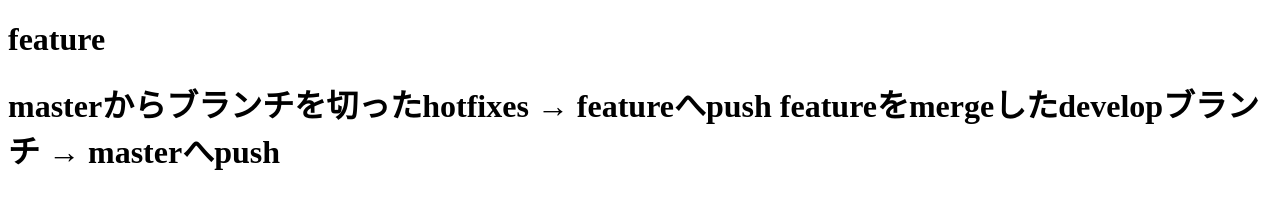
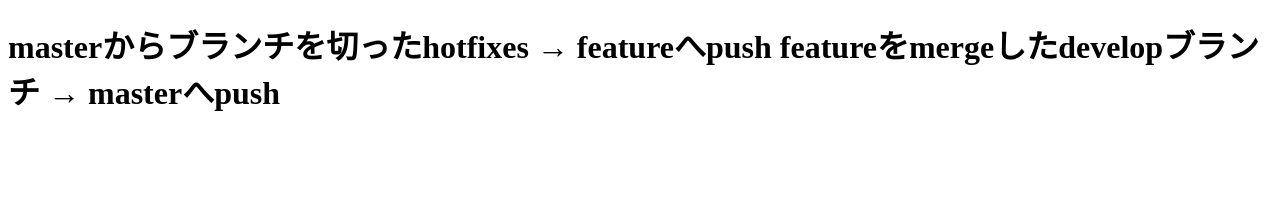
Before and after one commit to pr-ueeda/git-practice2, a plain HTML site: page index.html in a window 1280 px wide. Drawn offline with Linux system fonts and the light colour scheme.

Commit message:
delete feature <h1> tag

```diff
--- a/index.html
+++ b/index.html
@@ -5,8 +5,6 @@
     <title>git-practice</title>
 </head>
 <body>
-<h1>feature</h1>
-
 <h1>masterからブランチを切ったhotfixes → featureへpush
     featureをmergeしたdevelopブランチ → masterへpush
 </h1>
```
